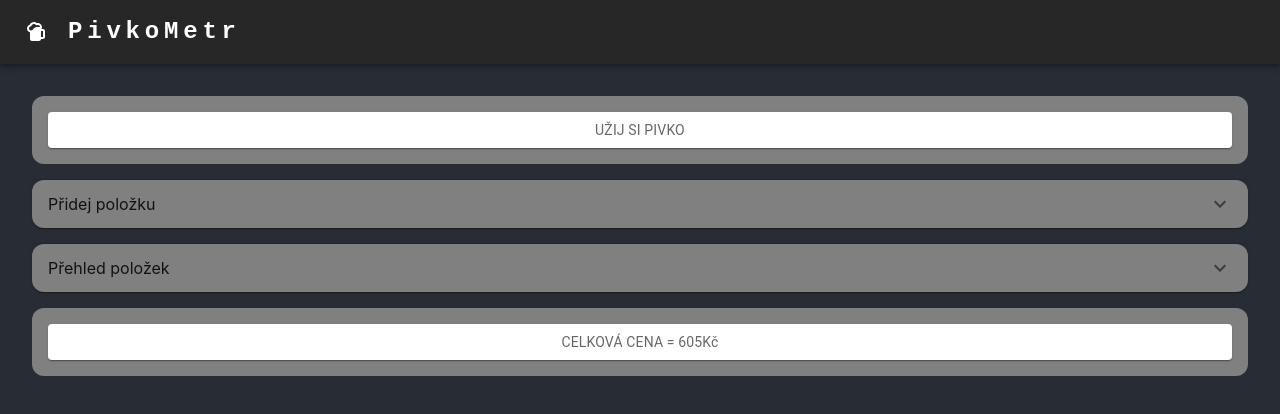
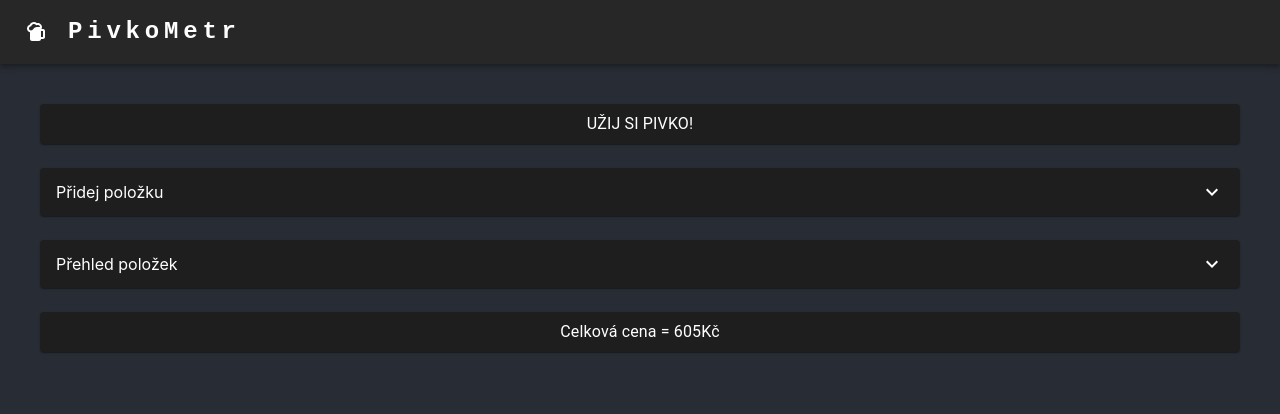
Before and after one commit to romanperk/Pivkometr, a React (Create React App) app in the folder pivkometr/: page / in a window 1280 px wide. Shown: the top 414 px of the page. Built offline with nearby package versions, Linux system fonts and the light colour scheme.

Commit message:
Dark appearance, summary in tabs

```diff
--- a/pivkometr/package.json
+++ b/pivkometr/package.json
@@ -6,6 +6,7 @@
     "@emotion/react": "^11.11.3",
     "@emotion/styled": "^11.11.0",
     "@mui/icons-material": "^5.15.10",
+    "@mui/lab": "^5.0.0-alpha.165",
     "@mui/material": "^5.15.10",
     "@testing-library/jest-dom": "^5.17.0",
     "@testing-library/react": "^13.4.0",
--- a/pivkometr/src/App/main_page.js
+++ b/pivkometr/src/App/main_page.js
@@ -9,38 +9,46 @@ import AccordionDetails from '@mui/material/AccordionDetails';
 import ExpandMoreIcon from '@mui/icons-material/ExpandMore';
 import Selector from './selector';
 import Input from './text_field';
+import Summary from './summary';
+import { ThemeProvider, createTheme } from '@mui/material/styles';
 import '../Main/App.css';
 
 const Item = styled(Paper)(({ theme }) => ({
-    backgroundColor: theme.palette.mode === 'dark' ? '#1A2027' : '#fff',
-    ...theme.typography.body2,
+    ...theme.typography.body1,
     padding: theme.spacing(1),
-    textAlign: 'center',
-    color: theme.palette.text.secondary
+    textAlign: 'center'
   }));
+
+const darkTheme = createTheme({
+  palette: {
+    mode: 'dark',
+  },
+});
 
   /*
     Mnozstvi se zobrazi pouze u piva a nealka
-    Dodelat dvoujazycnost
     Moznost zmenit mnozstvi v prehledu
   */
+
   export default function MainPage() {
   return (
       <div>
-        <Box sx={{ bgcolor: 'grey', borderRadius: 3, p: 2, margin: 2 }} >
-                <Item>UŽIJ SI PIVKO</Item>
+        <ThemeProvider theme={darkTheme}>
+        <Box sx={{ borderRadius: 3, margin: 3 }} >
+                <Item>UŽIJ SI PIVKO!</Item>
         </Box>
-        <Accordion sx={{ bgcolor: 'grey', borderRadius: 3, margin: 2 }}>
+        <Box>
+        <Accordion sx={{ borderRadius: 5, margin: 3 }}>
         <AccordionSummary
           expandIcon={<ExpandMoreIcon/>}
           aria-controls="panel1-content"
           id="panel1-header"
-          sx={{ borderRadius: 3}}
+          sx={{ borderRadius: 5}}
         >
           Přidej položku
         </AccordionSummary>
         <AccordionDetails>
-          <Box sx={{ bgcolor: 'grey', borderRadius: 3, p: 2, margin: 2 }} >
+          <Box sx={{ borderRadius: 3, p: 2, margin: 2 }} >
                 <Stack spacing={2}>
                     <Item sx={{ width: 270 }}><Selector label="Vyber druh"/></Item>
                     <Item sx={{ width: 270 }}><Selector label="Vyber množství"/></Item>
@@ -50,8 +58,10 @@ const Item = styled(Paper)(({ theme }) => ({
           </Box>
         </AccordionDetails>
         </Accordion>
+        </Box>
 
-        <Accordion sx={{ bgcolor: 'grey', borderRadius: 3, margin: 2 }}>
+        <Box>
+        <Accordion sx={{ borderRadius: 3, margin: 3 }}>
         <AccordionSummary
           expandIcon={<ExpandMoreIcon/>}
           aria-controls="panel1-content"
@@ -60,56 +70,16 @@ const Item = styled(Paper)(({ theme }) => ({
         >
           Přehled položek
         </AccordionSummary>
-        <AccordionDetails>
-        <Box sx={{ bgcolor: 'grey', borderRadius: 3, p: 2, margin: 2 }} >
-                <Stack spacing={2}>
-                    <Item>PIVA</Item>
-                    <Item>Plzeň 0,5l (55kč) 5x = 275Kč</Item>
-                </Stack>
-        </Box>
-        <Box sx={{ bgcolor: 'grey', borderRadius: 3, p: 2, margin: 2 }} >
-                <Stack spacing={2}>
-                    <Item>JÍDLO</Item>
-                    <Item>Řízečky s kaší 180Kč 1x = 180Kč</Item>
-                </Stack>
-        </Box>
-        <Box sx={{ bgcolor: 'grey', borderRadius: 3, p: 2, margin: 2 }} >
-                <Stack spacing={2}>
-                    <Item>PANÁKY</Item>
-                    <Item>Zelená 50Kč 2x = 100Kč</Item>
-                </Stack>
-        </Box>
-        <Box sx={{ bgcolor: 'grey', borderRadius: 3, p: 2, margin: 2 }} >
-                <Stack spacing={2}>
-                    <Item>NEALKO</Item>
-                    <Item>Malinovka 0,5l 50Kč 1x = 50Kč</Item>
-                </Stack>
-        </Box>
+          <AccordionDetails>
+        <Summary/>
         </AccordionDetails>
         </Accordion>
-        <Box sx={{ bgcolor: 'grey', borderRadius: 3, p: 2, margin: 2 }} >
-                <Item>CELKOVÁ CENA = 605Kč</Item>
         </Box>
+
+        <Box sx={{ margin: 3 }} >
+                <Item>Celková cena = 605Kč</Item>
+        </Box>
+        </ThemeProvider>
     </div>
   );
 }
-
-/*
-
-
-    <Accordion>
-        <AccordionSummary
-          expandIcon={<ArrowDownwardIcon />}
-          aria-controls="panel1-content"
-          id="panel1-header"
-        >
-          <Typography>Accordion 1</Typography>
-        </AccordionSummary>
-        <AccordionDetails>
-          <Typography>
-            Lorem ipsum dolor sit amet, consectetur adipiscing elit. Suspendisse
-            malesuada lacus ex, sit amet blandit leo lobortis eget.
-          </Typography>
-        </AccordionDetails>
-      </Accordion>
-*/
--- /dev/null
+++ b/pivkometr/src/App/summary.js
@@ -0,0 +1,33 @@
+import * as React from 'react';
+import Box from '@mui/material/Box';
+import Tab from '@mui/material/Tab';
+import TabContext from '@mui/lab/TabContext';
+import Tabs from '@mui/lab/TabList';
+import TabPanel from '@mui/lab/TabPanel';
+
+export default function Summary() {
+  const [value, setValue] = React.useState('1');
+
+  const handleChange = (event, newValue) => {
+    setValue(newValue);
+  };
+
+  return (
+    <Box sx={{ width: '100%', typography: 'body1' }}>
+      <TabContext value={value} >
+        <Box sx={{ borderBottom: 1, borderColor: 'divider' }}>
+          <Tabs onChange={handleChange} textColor="secondary" indicatorColor="secondary">
+            <Tab label="Piva" value="1" />
+            <Tab label="Jídlo" value="2" />
+            <Tab label="Panáky" value="3" />
+            <Tab label="Nealko" value="4" />
+          </Tabs>
+        </Box>
+        <TabPanel value="1">Plzeň 0,5l (55kč) 5x = 275Kč</TabPanel>
+        <TabPanel value="2">Řízečky s kaší 180Kč 1x = 180Kč</TabPanel>
+        <TabPanel value="3">Zelená 50Kč 2x = 100Kč</TabPanel>
+        <TabPanel value="4">Malinovka 0,5l 50Kč 1x = 50Kč</TabPanel>
+      </TabContext>
+    </Box>
+  );
+}
```
Also changed, not shown: 1 other file (tests, documents, lock files or other folders).
